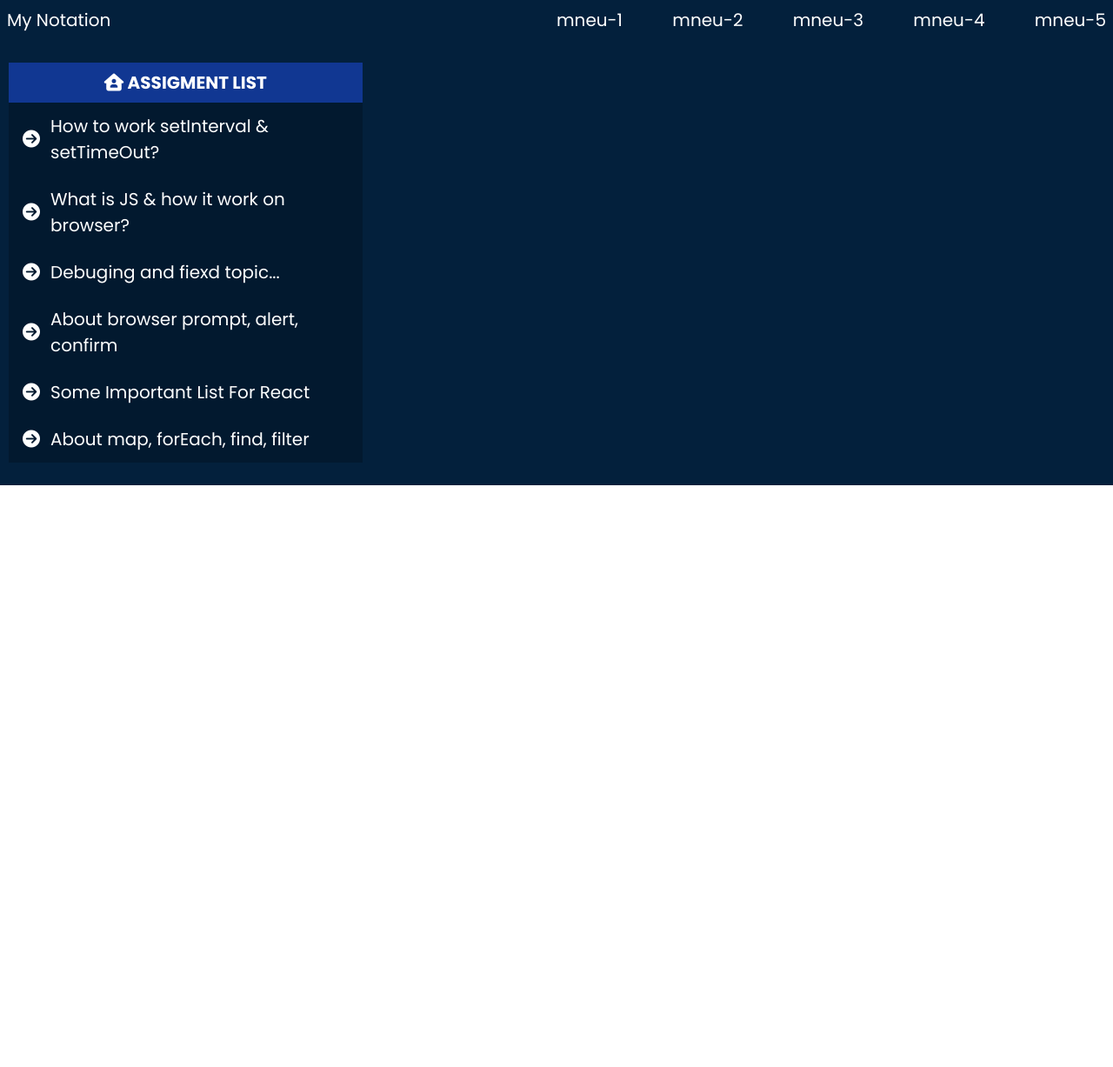
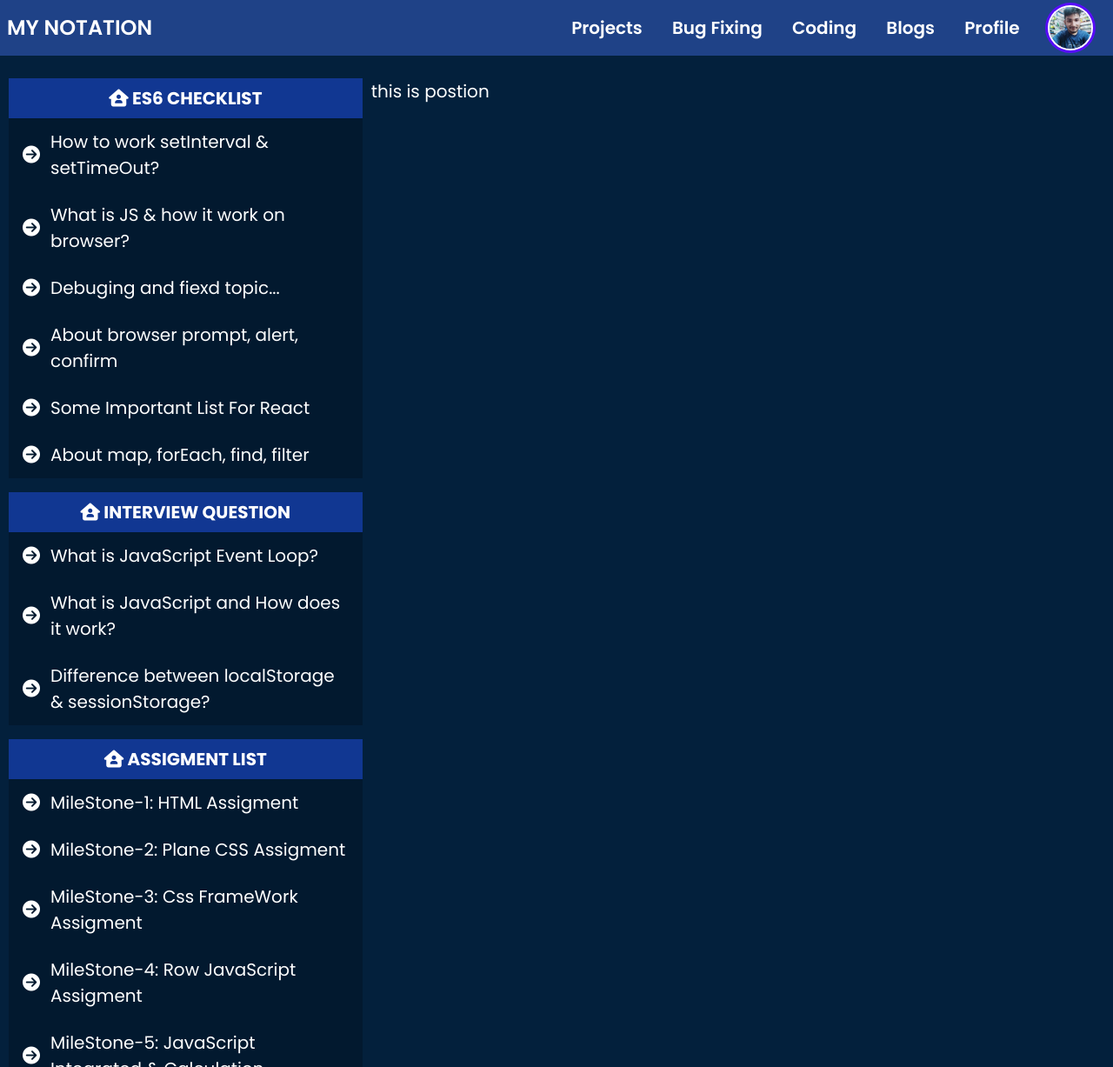
Before and after one commit to ashaansojib/personal, a plain HTML site: page index.html in a window 1280 px wide. Shown: the top 1227 px of the page at 87% size. Before the commit the page ends 800 px from the top, so only its background shows below. Drawn offline with nearby package versions, Linux system fonts and the light colour scheme.

Commit message:
add mileston assigment list

```diff
--- a/index.html
+++ b/index.html
@@ -16,19 +16,26 @@
     <script src="https://kit.fontawesome.com/07d34bf8e5.js" crossorigin="anonymous"></script>
 </head>
 <body>
-    <header class="container mx-auto">
-        <div class="lg:grid lg:grid-cols-2 p-2">
-            <div>
-                <h2>My Notation</h2>
-            </div>
-            <div class="">
-                <ul class="flex justify-between">
-                    <li><a href="">mneu-1</a></li>
-                    <li><a href="">mneu-2</a></li>
-                    <li><a href="">mneu-3</a></li>
-                    <li><a href="">mneu-4</a></li>
-                    <li><a href="">mneu-5</a></li>
-                </ul>
+    <header class="">
+        <div class="container mx-auto">
+            <div class="lg:grid lg:grid-cols-2 p-2 items-center h-16">
+                <div>
+                    <h2 class="text-2xl font-semibold uppercase">My Notation</h2>
+                </div>
+                <div class="">
+                    <ul class="flex justify-around items-center font-semibold">
+                        <li><a href="">Projects</a></li>
+                        <li><a href="">Bug Fixing</a></li>
+                        <li><a href="">Coding</a></li>
+                        <li><a href="">Blogs</a></li>
+                        <li><a href="">Profile</a></li>
+                        <div class="avatar">
+                            <div class="w-12 rounded-full ring ring-primary ring-offset-base-100 ring-offset-2">
+                              <img src="./images/mypic.jpg" />
+                            </div>
+                        </div>
+                    </ul>
+                </div>
             </div>
         </div>
     </header>
@@ -38,15 +45,41 @@
             <!-- main sidebar -->
             <aside class="sidebar">
                 <!-- single sidebar item -->
-                <div class="sidebar-widget">
+                <div class="sidebar-widget mb-4">
+                    <!-- sidebar area -->
+                    <div class="sidebar-title">
+                        <h2 class="text-center"><i class="fa-solid fa-house-user"></i> ES6 CheckList</h2>
+                    </div>
+                    <!-- sidebar content -->
+                    <div class="aside-content">
+                        <ul id="aside-info" class="menu">
+                            <!-- all module inportant topic -->
+                        </ul>
+                    </div>
+                </div>
+                <!-- single sidebar item -->
+                <div class="sidebar-widget mb-4">
+                    <!-- sidebar area -->
+                    <div class="sidebar-title">
+                        <h2 class="text-center"><i class="fa-solid fa-house-user"></i> InterView Question</h2>
+                    </div>
+                    <!-- sidebar content -->
+                    <div class="aside-content">
+                        <ul id="interview-info" class="menu">
+                        <!-- all important interview question -->
+                        </ul>
+                    </div>
+                </div>
+                <!-- single sidebar item -->
+                <div class="sidebar-widget mb-4">
                     <!-- sidebar area -->
                     <div class="sidebar-title">
                         <h2 class="text-center"><i class="fa-solid fa-house-user"></i> Assigment List</h2>
                     </div>
                     <!-- sidebar content -->
                     <div class="aside-content">
-                        <ul id="aside-info" class="menu">
-
+                        <ul id="assigment-info" class="menu">
+                            <!-- assigment link listing here -->
                         </ul>
                     </div>
                 </div>
@@ -59,9 +92,21 @@
 
                     </div>
                 </div>
+                <!-- single content items -->
+                <div>
+                    <div>
+                        this is postion
+                    </div>
+                </div>
             </div>
         </div>
     </main>
+    <!-- footer -->
+    <footer class="bg-neutral-900">
+        <div class="container mx-auto">
+            <h2 class="p-2 text-center font-semibold text-2xl">Created By Sojib | All Right Are Reserevd in Bangladesh</h2>
+        </div>
+    </footer>
     <!-- script file connect -->
     <script src="app.js"></script>
     <script src="mileston-seven.js"></script>
--- /dev/null
+++ b/interview.json
@@ -0,0 +1,46 @@
+{
+    "interView": [
+        {
+            "name": "What is JavaScript Event Loop?",
+            "info": "JavaScript event loop is a method that can run ascyncronus way.",
+            "assigmentLink": [
+                {
+                    "name": "MileStone-1: HTML Assigment",
+                    "url": "https://ashaansojib.github.io/html-assigment/"
+                },
+                {
+                    "name": "MileStone-2: Plane CSS Assigment",
+                    "url": "https://ashaansojib.github.io/responsive-assigment/"
+                },
+                {
+                    "name": "MileStone-3: Css FrameWork Assigment",
+                    "url": "https://tangerine-chebakia-3eb192.netlify.app/"
+                },
+                {
+                    "name": "MileStone-4: Row JavaScript Assigment",
+                    "url": "https://web.programming-hero.com/web-7/assignment/web-7-assignment-4"
+                },
+                {
+                    "name": "MileStone-5: JavaScript Integrated & Calculation",
+                    "url": "https://charming-cascaron-e12ad6.netlify.app/"
+                },
+                {
+                    "name": "MileStone-6: ES6 with Intermadiate JavaScript",
+                    "url": "https://teal-biscuit-792e6a.netlify.app/index.html"
+                },
+                {
+                    "name": "Browser & debug with JavaScript",
+                    "url": "https://vocal-cocada-23a618.netlify.app/"
+                }
+            ]
+        },
+        {
+            "name": "What is JavaScript and How does it work?",
+            "info": "JavaScript is a high level language interprated and JTS compiled"
+        },
+        {
+            "name": "Difference between localStorage & sessionStorage?",
+            "info": "localStorage & sessionStorage working same way on the browser"
+        }
+    ]
+}
--- a/mileston-seven.js
+++ b/mileston-seven.js
@@ -3,6 +3,10 @@ const loadData = () =>{
     fetch(url)
     .then(res => res.json())
     .then(data => displayTitle(data.data))
+    // interview data fetching
+    fetch('./interview.json')
+    .then(res => res.json())
+    .then(data => displayQuestion(data.interView))
 }
 const displayTitle = data =>{
     const container = document.getElementById('aside-info');
@@ -40,4 +44,22 @@ const detailsDisplay = details =>{
     </div>
     `;
 }
+// set interView question and answer on ui
+const displayQuestion = (questions) =>{
+    const titleContainer = document.getElementById("interview-info");
+    questions.map(question =>{
+        titleContainer.innerHTML +=`
+        <li onclick="loadDetails("hello")"><a><i class="fa-solid fa-circle-arrow-right"></i>${question.name}</a></li>
+        `;
+    });
+    // assigment list container
+    const assigment = questions[0].assigmentLink;
+    const assigmentListContainer = document.getElementById("assigment-info");
+    assigment.forEach(assigList =>{
+    assigmentListContainer.innerHTML +=`
+    <li onclick="loadDetails("hello")"><a target="_blank" href="${assigList.url}"><i class="fa-solid fa-circle-arrow-right"></i>${assigList.name}</a></li>
+
+    `;
+    })
+}
 loadData()
--- a/style.css
+++ b/style.css
@@ -4,6 +4,7 @@ body{
     background-color: #03203C;
     color: #fff;
 }
+/* aside bar and main content area css */
 .sidebar{
     padding: 10px;
 }
@@ -24,3 +25,7 @@ body{
     background-color: #061018d2;
     margin: 10px;
 }
+/* header css */
+header{
+    background-color: #1F4287;
+}
```
Also changed, not shown: images/mypic.jpg (added).
